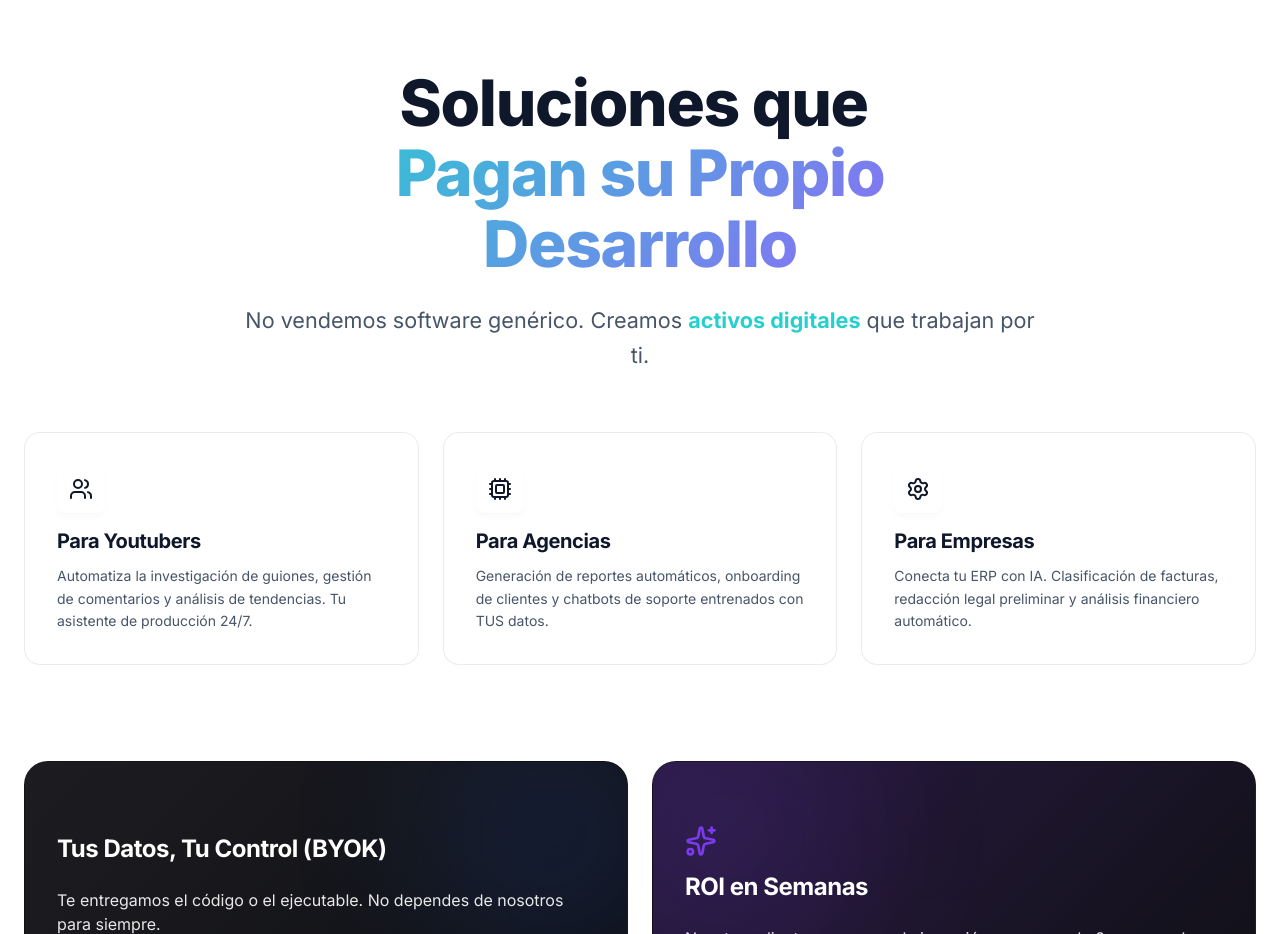
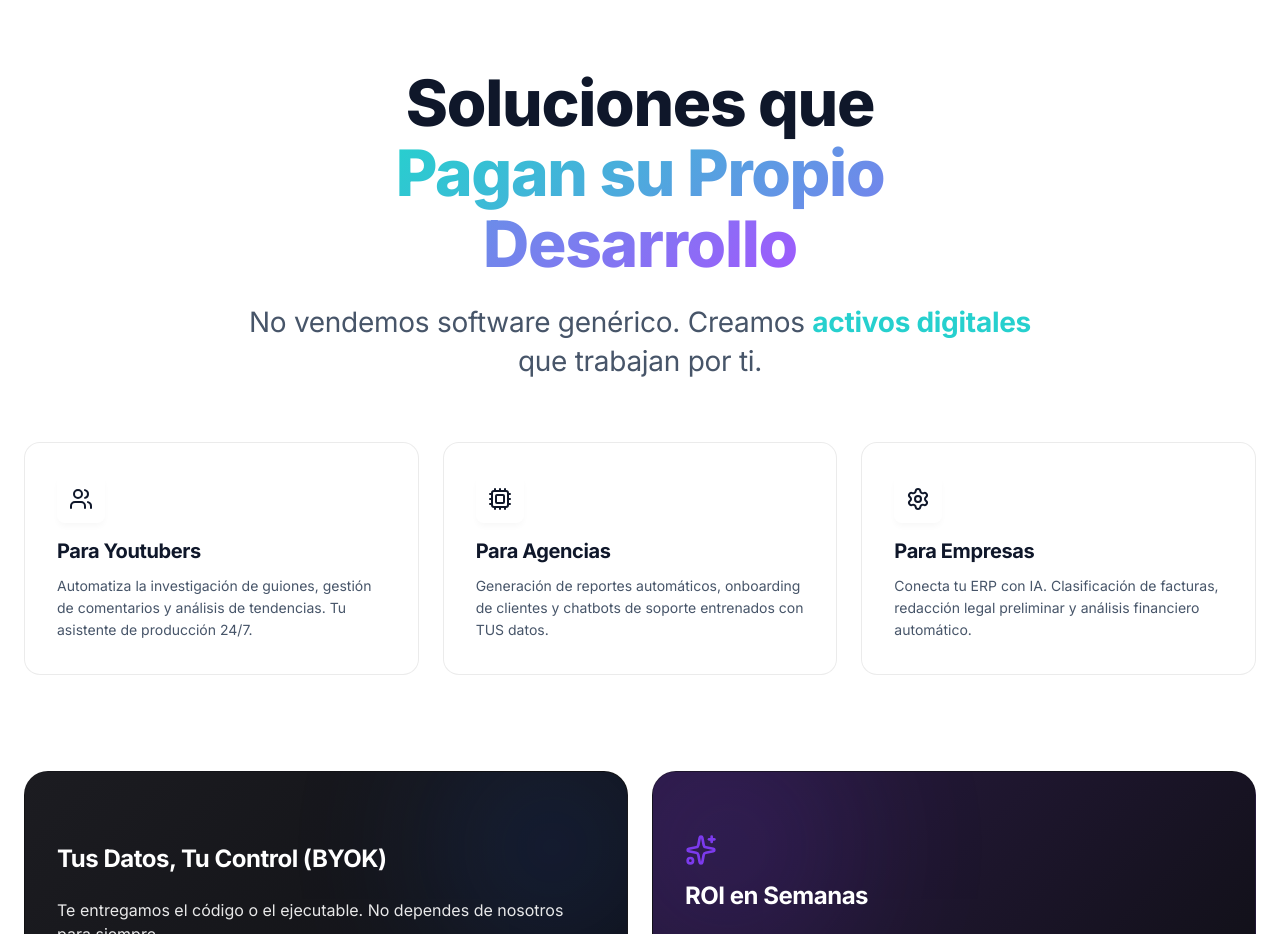
Before and after one commit to fosicsi/solucionator, a React (Vite) app: page / in a window 1280 px wide. Shown: the part 880-1814 px from the top of the page. Built offline with nearby package versions, Linux system fonts and the light colour scheme.

Commit message:
Revert Features section header to match Showcase style (stacked title, larger font)

```diff
--- a/src/App.tsx
+++ b/src/App.tsx
@@ -101,17 +101,16 @@ const Features = () => {
       <div className="container">
         <div className="section-header center" style={{ marginBottom: '60px' }}>
           <h2 style={{ fontSize: 'clamp(2.5rem, 5vw, 4rem)', fontWeight: 800, lineHeight: 1.1, marginBottom: '24px' }}>
-            Soluciones que&nbsp;
+            Soluciones que <br />
             <span style={{
               background: 'linear-gradient(135deg, #26d0ce 0%, #9f5afd 100%)',
               WebkitBackgroundClip: 'text',
               WebkitTextFillColor: 'transparent',
-              display: 'inline-block', // Changed from block to inline-block/inline to flow better or block with more space
             }}>
               Pagan su Propio Desarrollo
             </span>
           </h2>
-          <p style={{ fontSize: 'clamp(1.1rem, 2vw, 1.35rem)', maxWidth: '800px', margin: '24px auto 0', lineHeight: 1.6, color: 'var(--text-secondary)' }}>
+          <p style={{ fontSize: 'clamp(1.25rem, 2.5vw, 1.75rem)', maxWidth: '100%', margin: '0 auto', lineHeight: 1.4, letterSpacing: '-0.01em' }}>
             No vendemos software genérico. Creamos <span style={{ color: '#26d0ce', fontWeight: 700 }}>activos digitales</span> que trabajan por ti.
           </p>
         </div>
```
